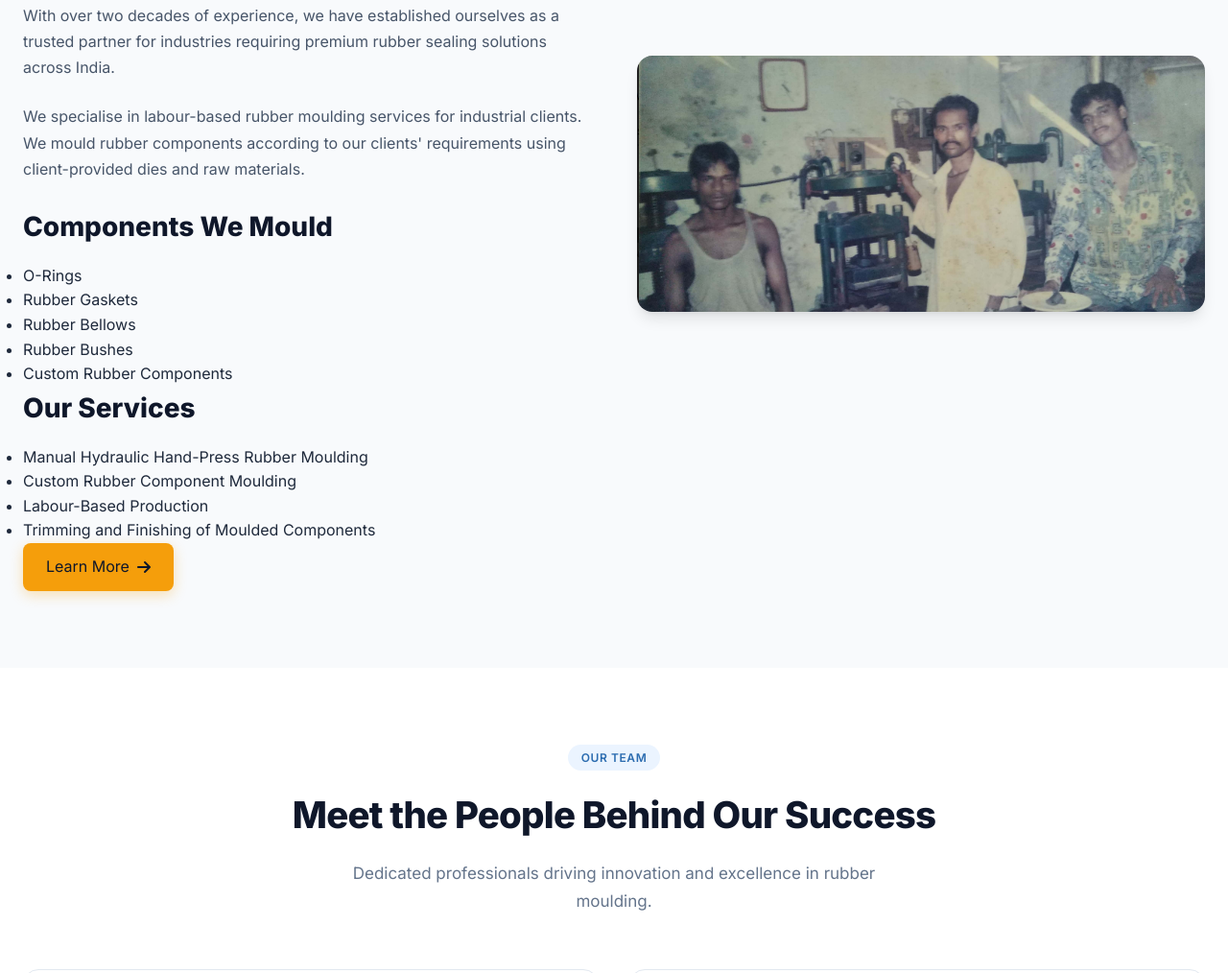
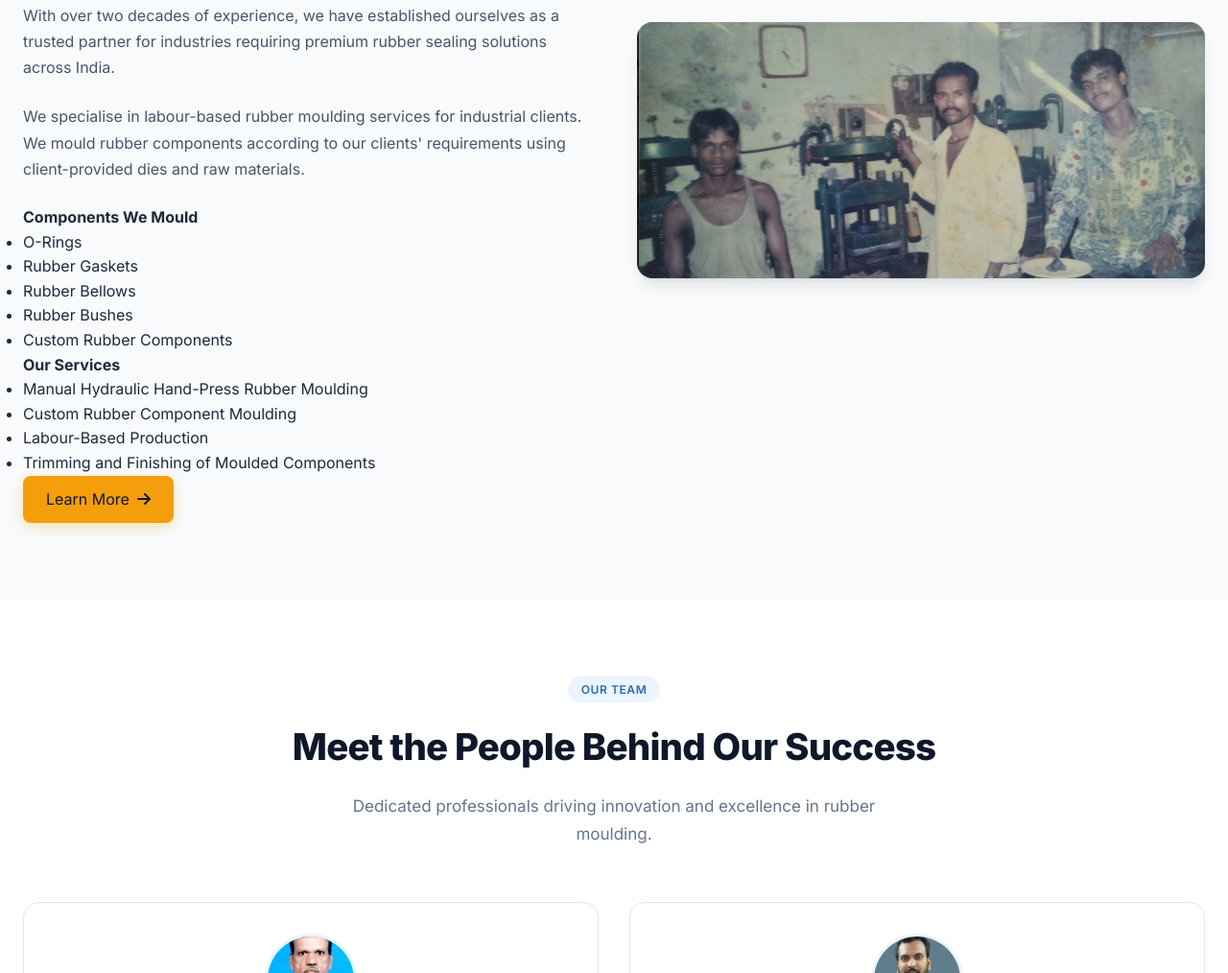
Before and after one commit to AakashPanda/utkal-rubber-products, a plain HTML site: page index.html in a window 1280 px wide. Shown: the part 2103-3117 px from the top of the page at 96% size. Drawn offline with nearby package versions, Linux system fonts and the light colour scheme.

Commit message:
Refactor HTML structure for components and services

```diff
--- a/index.html
+++ b/index.html
@@ -183,7 +183,8 @@
           <p>
             We specialise in labour-based rubber moulding services for industrial clients. We mould rubber components according to our clients' requirements using client-provided dies and raw materials.
           </p>
-          <h2>Components We Mould</h2>
+          <div>
+            <h4>Components We Mould</h4>
             <ul>
                 <li>O-Rings</li>
                 <li>Rubber Gaskets</li>
@@ -191,13 +192,16 @@
                 <li>Rubber Bushes</li>
                 <li>Custom Rubber Components</li>
             </ul>
-          <h2>Our Services</h2>
+          </div>
+          <div>
+            <h4>Our Services</h4>
             <ul>
                 <li>Manual Hydraulic Hand-Press Rubber Moulding</li>
                 <li>Custom Rubber Component Moulding</li>
                 <li>Labour-Based Production</li>
                 <li>Trimming and Finishing of Moulded Components</li>
             </ul>
+          </div>
           <a href="About.html" class="btn-accent" style="display:inline-flex;align-items:center;gap:0.5rem;padding:0.75rem 1.5rem;border-radius:var(--radius-md);">
             Learn More <i class="fas fa-arrow-right"></i>
           </a>
```
Lines whose indentation alone changed are shown as unchanged.
